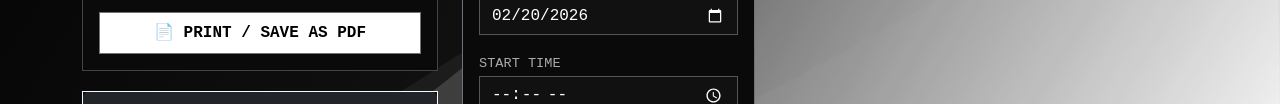
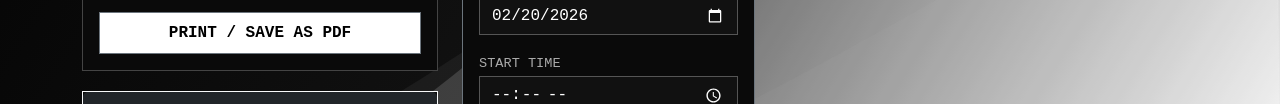
Before and after one commit to Marcooooo0/DTR-Monitoring, a plain HTML site: page index.html in a window 1280 px wide. Shown: the part 578-682 px from the top of the page. Drawn offline with nearby package versions, Linux system fonts and the light colour scheme; no server answers; animation ran at ten frames a second.

Commit message:
Minor Fixes

```diff
--- a/index.html
+++ b/index.html
@@ -34,7 +34,7 @@
                     <div><div class="info-label">Standard Daily Cap</div><div class="info-value">8 Hrs (Excl. 1Hr Break)</div></div>
 
                     <button class="btn btn-custom w-100 mt-4 py-2 no-print border border-secondary" onclick="window.print()">
-                        📄 PRINT / SAVE AS PDF
+                        PRINT / SAVE AS PDF
                     </button>
                 </div>
             </div>
```
